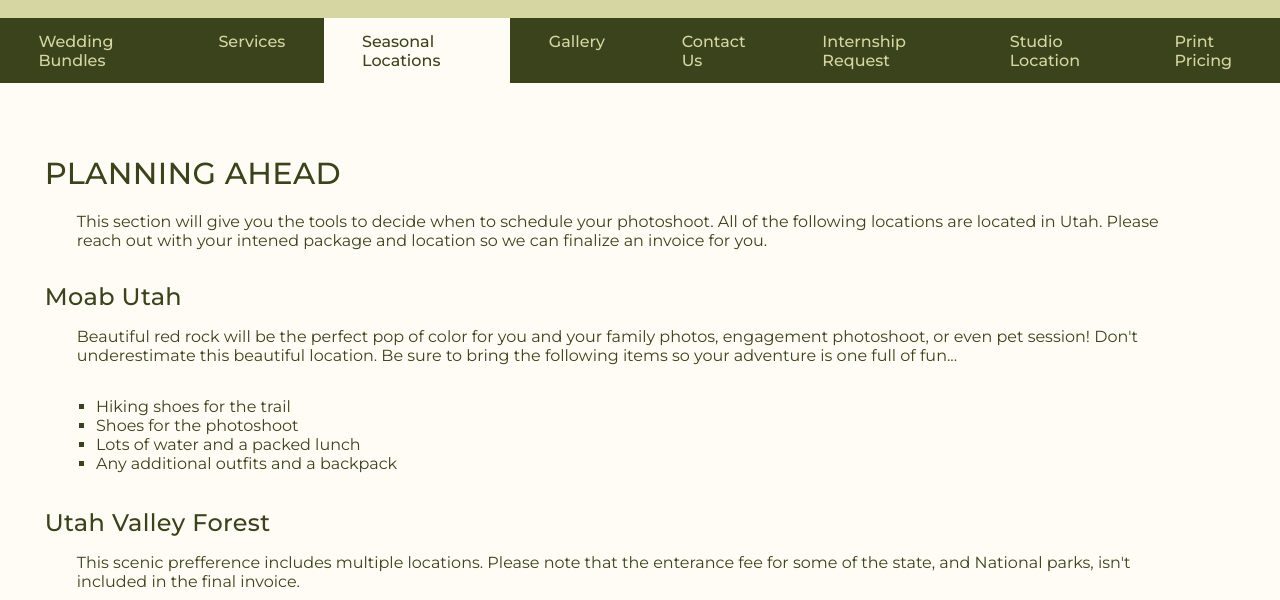
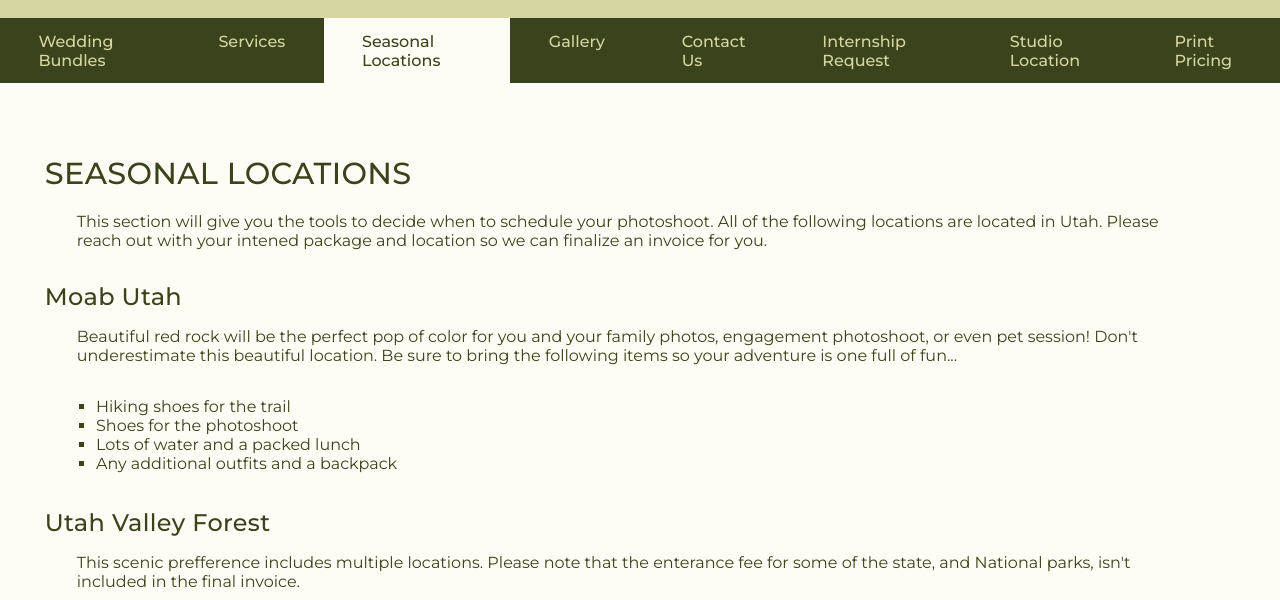
Before and after one commit to 10839021/dwdd1600, a plain HTML site: page 08media/Flowersbyseason.html in a window 1280 px wide. Shown: the part 200-800 px from the top of the page. Drawn offline with Linux system fonts and the light colour scheme.

Commit message:
Update Flowersbyseason.html

```diff
--- a/08media/Flowersbyseason.html
+++ b/08media/Flowersbyseason.html
@@ -47,7 +47,7 @@
 <!-- Main page -->
 <main>
 
-    <h1>Planning Ahead</h1>
+    <h1>Seasonal Locations</h1>
     <p>This section will give you the tools to decide when to schedule your photoshoot. All of the following locations are located in Utah. Please reach out with your intened package and location so we can finalize an invoice for you.</p>
 
 
```
